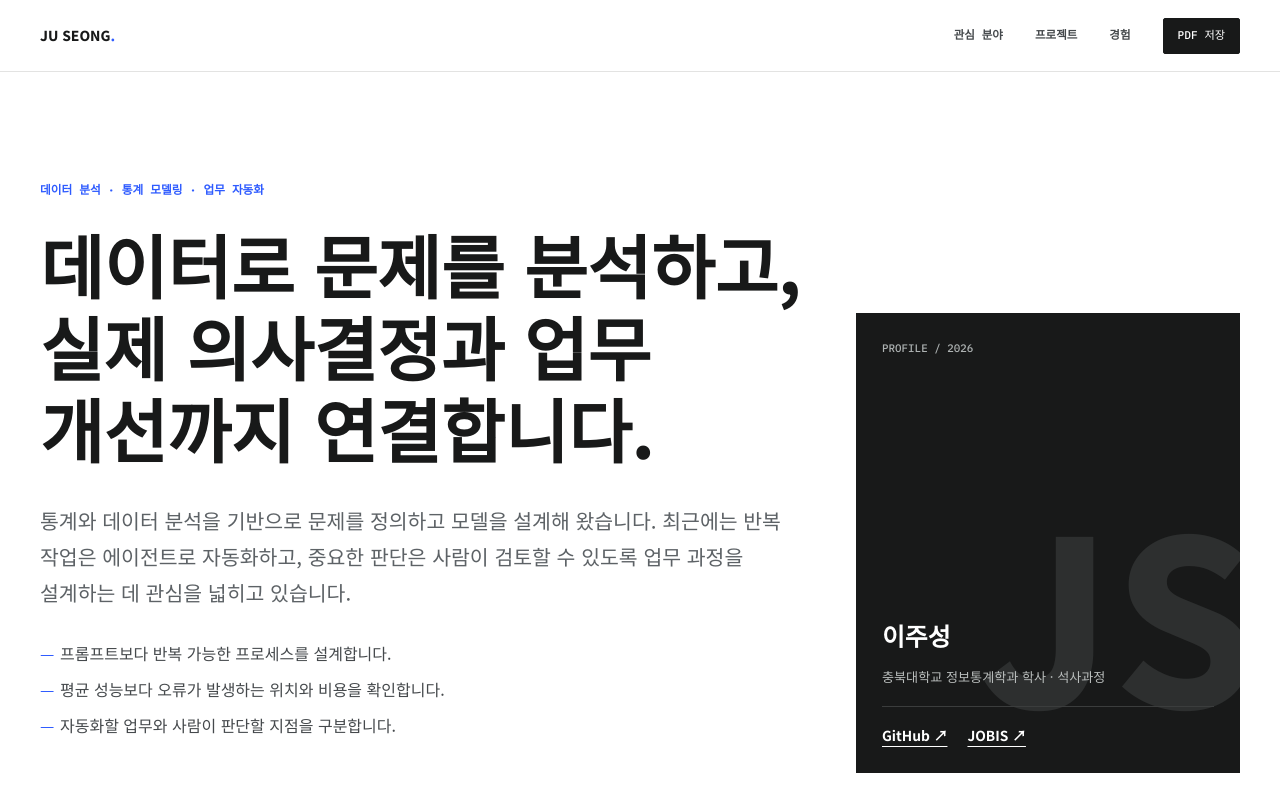
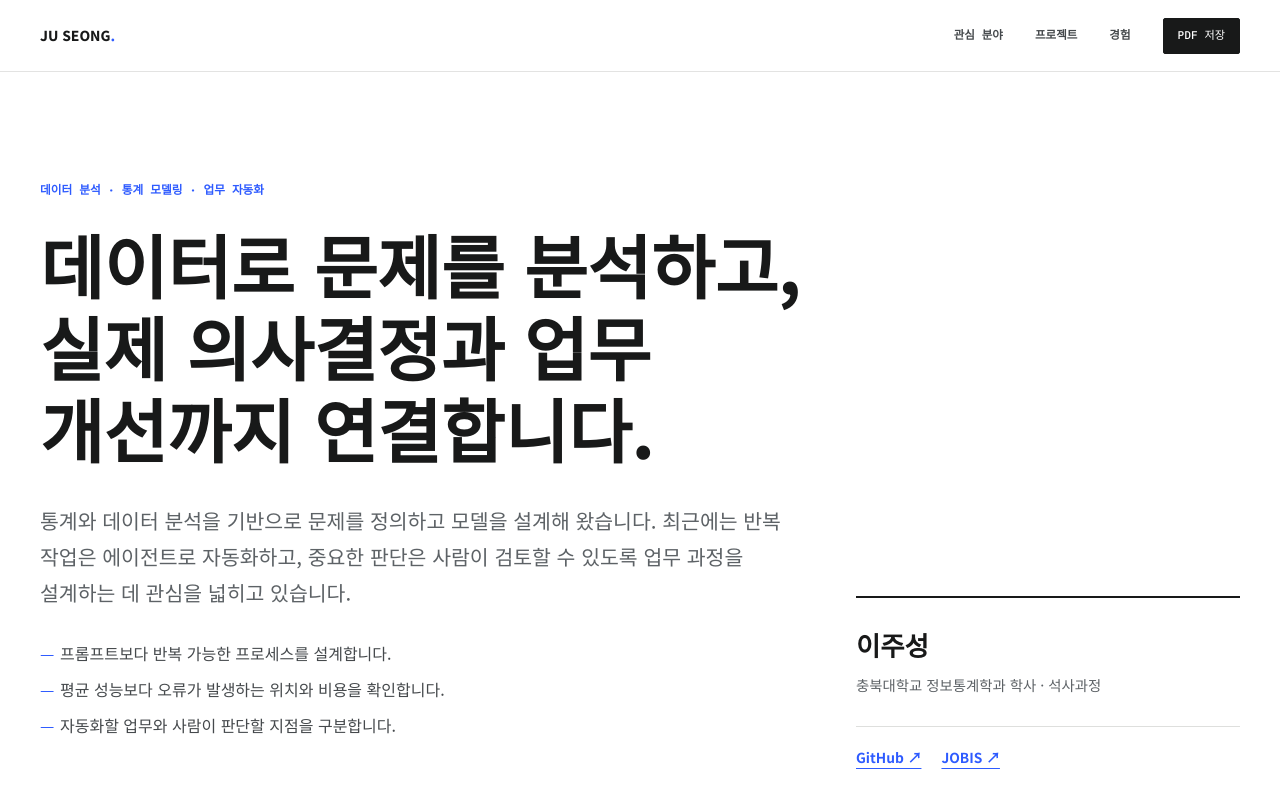
Before and after one commit to kiwibirdstrike/kiwibirdstrike-portfolio, a plain HTML site: page index.html in a window 1280 px wide. Shown: the top 800 px of the page. Drawn offline with Linux system fonts and the light colour scheme.

Commit message:
Make the profile read as identity instead of a photo placeholder
Constraint: Keep the profile photo-free and reuse existing profile data and links
Rejected: Decorative monogram card | It implied a missing portrait and competed with the introduction
Confidence: high
Scope-risk: narrow
Directive: Keep the hero profile lightweight and content-first
Tested: node scripts/validate.mjs; node --check site.js; node --check portfolio-content.js; git diff --check
Not-tested: Browser screenshot unavailable in the current environment

```diff
--- a/index.html
+++ b/index.html
@@ -10,7 +10,7 @@
       content="통계·데이터 분석과 모델링을 실제 의사결정, 업무 개선, AI 자동화로 확장해 온 이주성의 마스터 포트폴리오"
     >
     <title>이주성 | Master Portfolio</title>
-    <link rel="stylesheet" href="./portfolio.css?v=20260905-2">
+    <link rel="stylesheet" href="./portfolio.css?v=20260906-1">
     <script src="./portfolio-content.js?v=20260905-2" defer></script>
     <script src="./site.js?v=20260905-1" defer></script>
   </head>
@@ -34,8 +34,6 @@
           <ul class="hero-principles" id="hero-principles"></ul>
         </div>
         <aside class="profile-panel" aria-label="프로필 요약">
-          <p class="profile-label">PROFILE / 2026</p>
-          <div class="profile-monogram" aria-hidden="true">JS</div>
           <div class="profile-meta">
             <strong id="profile-name"></strong>
             <span id="profile-education"></span>
--- a/portfolio.css
+++ b/portfolio.css
@@ -183,65 +183,30 @@ button {
 }
 
 .profile-panel {
-  position: relative;
-  min-height: 460px;
-  padding: 26px;
-  overflow: hidden;
-  background: var(--ink);
-  color: #fff;
-}
-
-.profile-label {
-  position: relative;
-  z-index: 1;
-  margin: 0;
-  color: #aeb3b3;
-  font-family: "IBM Plex Mono", monospace;
-  font-size: 0.68rem;
-}
-
-.profile-monogram {
-  position: absolute;
-  right: -18px;
-  bottom: 78px;
-  color: #2d2f2f;
-  font-size: clamp(9rem, 18vw, 15rem);
-  font-weight: 800;
-  line-height: 0.75;
-  user-select: none;
+  align-self: end;
+  padding: 30px 0 4px;
+  border-top: 2px solid var(--ink);
 }
 
 .profile-meta {
-  position: absolute;
-  z-index: 1;
-  right: 26px;
-  bottom: 84px;
-  left: 26px;
   display: grid;
-  gap: 8px;
+  gap: 10px;
 }
 
 .profile-meta strong {
-  font-size: 1.55rem;
+  font-size: 1.65rem;
+  line-height: 1.3;
 }
 
 .profile-meta span {
-  color: #b9bdbc;
-  font-size: 0.82rem;
+  color: var(--muted);
+  font-size: 0.9rem;
 }
 
 .profile-panel .hero-links {
-  position: absolute;
-  z-index: 1;
-  right: 26px;
-  bottom: 26px;
-  left: 26px;
-  padding-top: 16px;
-  border-top: 1px solid #3b3d3d;
-}
-
-.profile-panel .text-link {
-  color: #fff;
+  margin-top: 28px;
+  padding-top: 18px;
+  border-top: 1px solid var(--line);
 }
 
 .text-link {
@@ -957,10 +922,6 @@ button {
     align-items: start;
   }
 
-  .profile-panel {
-    min-height: 300px;
-  }
-
   .section-heading {
     grid-template-columns: 130px 1fr;
   }
@@ -1073,10 +1034,6 @@ button {
   .hero-links {
     display: grid;
     justify-items: start;
-  }
-
-  .profile-panel {
-    min-height: 260px;
   }
 
   .tracks-band,
--- a/scripts/validate.mjs
+++ b/scripts/validate.mjs
@@ -102,6 +102,9 @@ const html = readFileSync(new URL("../index.html", import.meta.url), "utf8");
 if (!html.includes('name="robots" content="noindex, nofollow"')) {
   throw new Error("Missing noindex metadata");
 }
+if (html.includes("profile-monogram") || html.includes("PROFILE / 2026")) {
+  throw new Error("Profile still contains photo-placeholder styling");
+}
 
 const app = readFileSync(new URL("../site.js", import.meta.url), "utf8");
 if (/\.append\([^;]+\)\.append\(/s.test(app)) {
```
